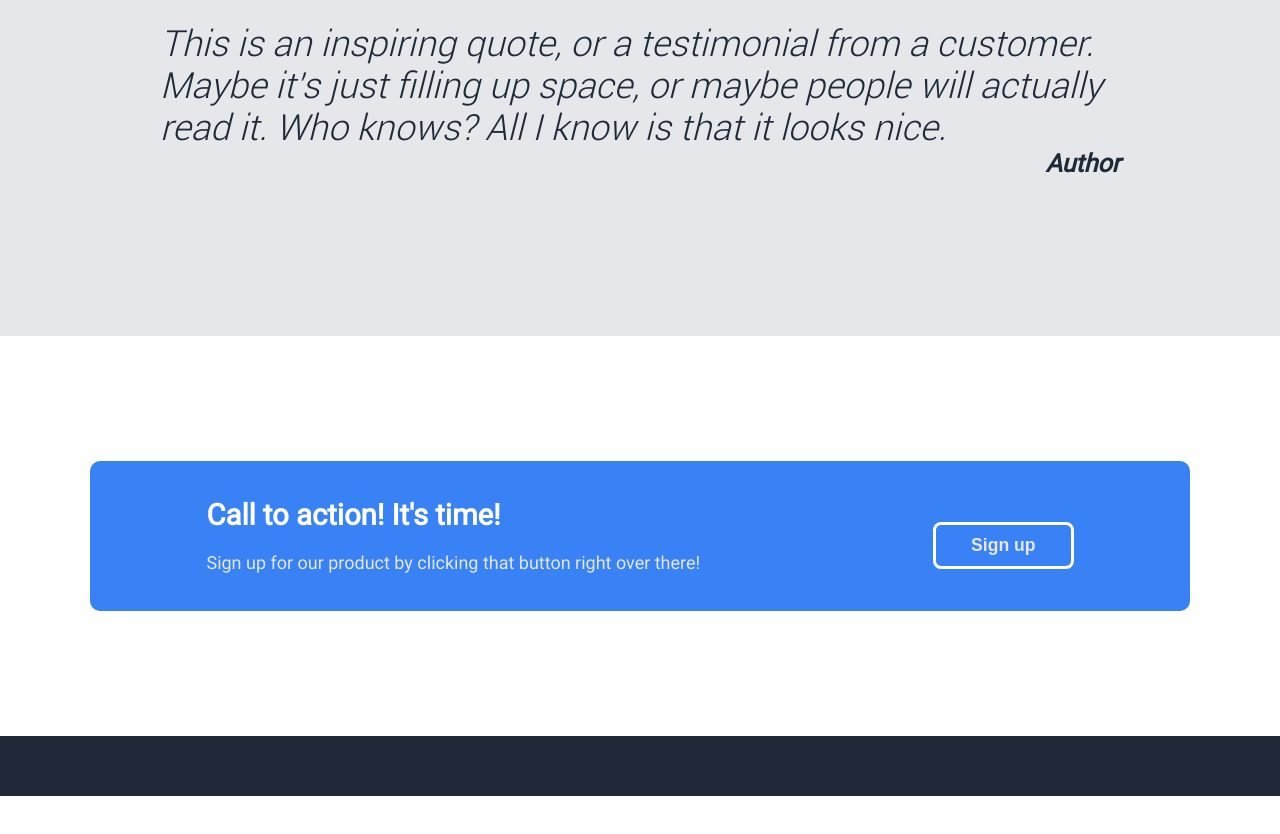
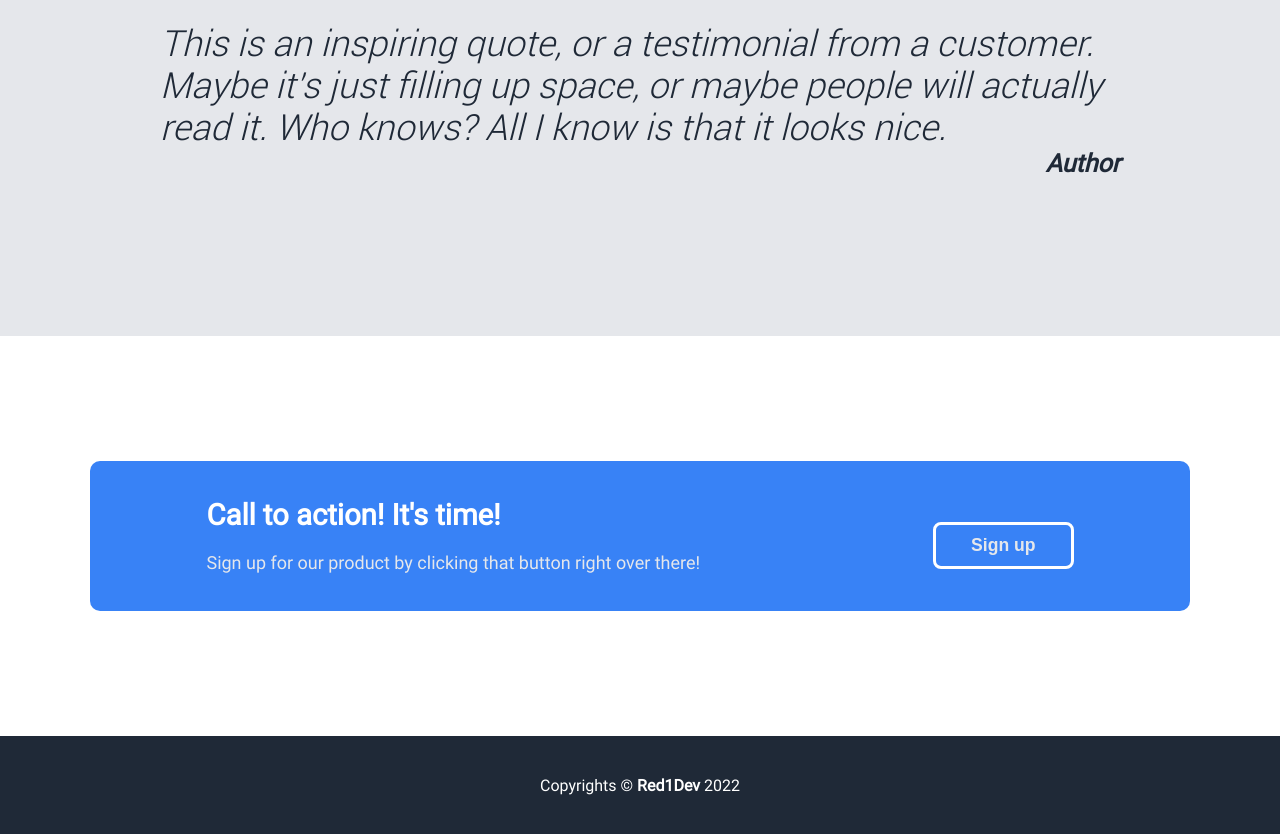
Before and after one commit to red1code/landing-page, a plain HTML site: page index.html in a window 1280 px wide. Shown: the part 1255-2089 px from the top of the page. Before the commit the page ends 2051 px from the top, so only its background shows below. Drawn offline with Linux system fonts and the light colour scheme.

Commit message:
setup footer

```diff
--- /dev/null
+++ b/app.js
@@ -0,0 +1,5 @@
+// setting up footer year dynamically
+
+const yearSpan = document.getElementById('year-holder');
+
+yearSpan.textContent = new Date().getFullYear();
--- a/index.html
+++ b/index.html
@@ -6,6 +6,7 @@
     <meta http-equiv="X-UA-Compatible" content="IE=edge">
     <meta name="viewport" content="width=device-width, initial-scale=1.0">
     <link rel="stylesheet" href="styles.css">
+    <script src="app.js" defer></script>
     <title>Landing Page</title>
 </head>
 
@@ -80,8 +81,13 @@
         </section>
     </main>
 
-    <footer></footer>
-
+    <footer>
+        <div class="footer-text">
+            Copyrights <span>©</span>
+            <a class="red1dev-link" href="https://twitter.com/red1dev" target="_blank">Red1Dev</a>
+            <span id="year-holder"></span>
+        </div>
+    </footer>
 </body>
 
 </html>
--- a/styles.css
+++ b/styles.css
@@ -1,6 +1,6 @@
-/* ========================== */
+/* =================== */
 /* some globale styles */
-/* ========================== */
+/* =================== */
 
 @font-face {
     font-family: 'Roboto';
@@ -18,7 +18,7 @@
     --btn-color: #3882F6;
 
     --hdr-ht: 50px;
-    --footer-ht: 60px;
+    --footer-ht: 100px;
 
     --gap: 20px;
     --font: 'Roboto';
@@ -227,4 +227,23 @@ main {
 footer {
     height: var(--footer-ht);
     background-color: var(--dark-bg-color);
+    display: flex;
+    justify-content: center;
+    align-items: center;
+    color: #fff;
 }
+
+.red1dev-link {
+    color: #fff;
+    font-weight: bold;
+}
+
+.red1dev-link:hover {
+    color: var(--btn-color);
+}
+
+
+
+/* ======= */
+/* THE END */
+/* ======= */
```
